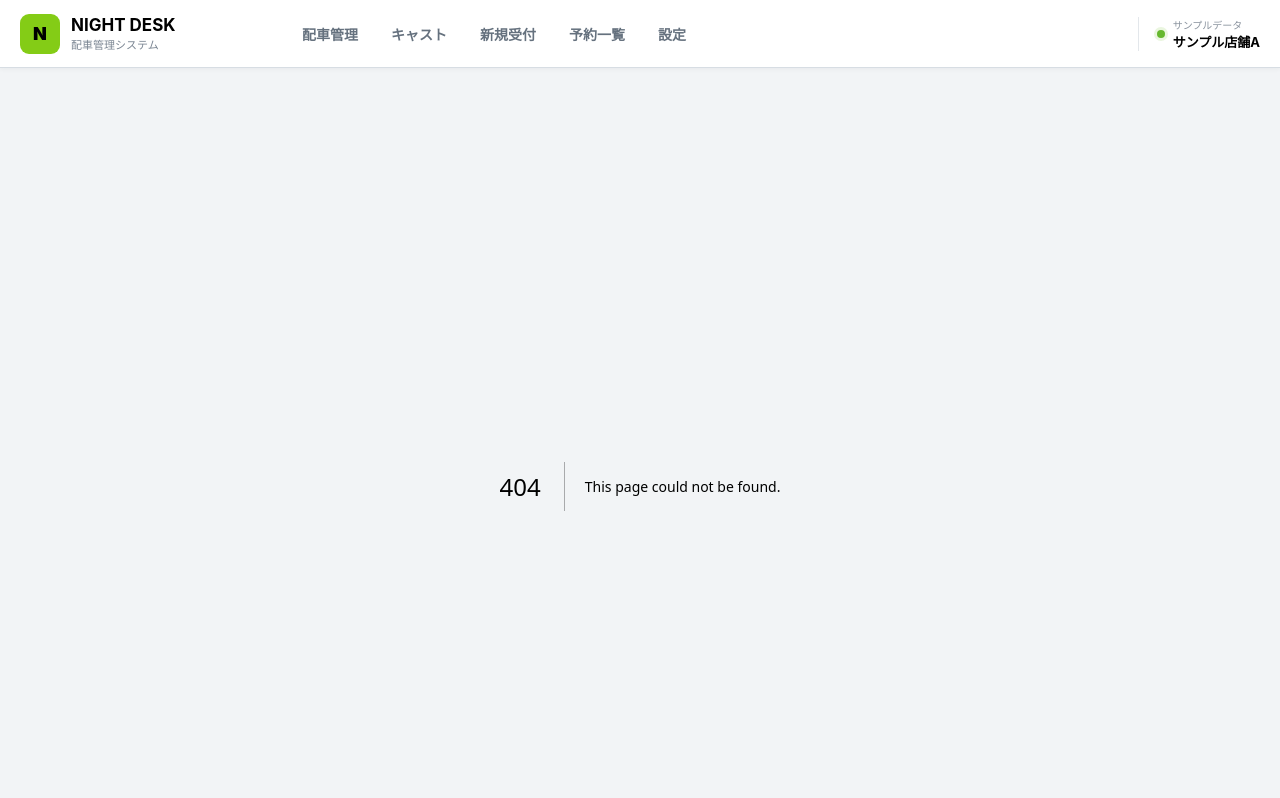
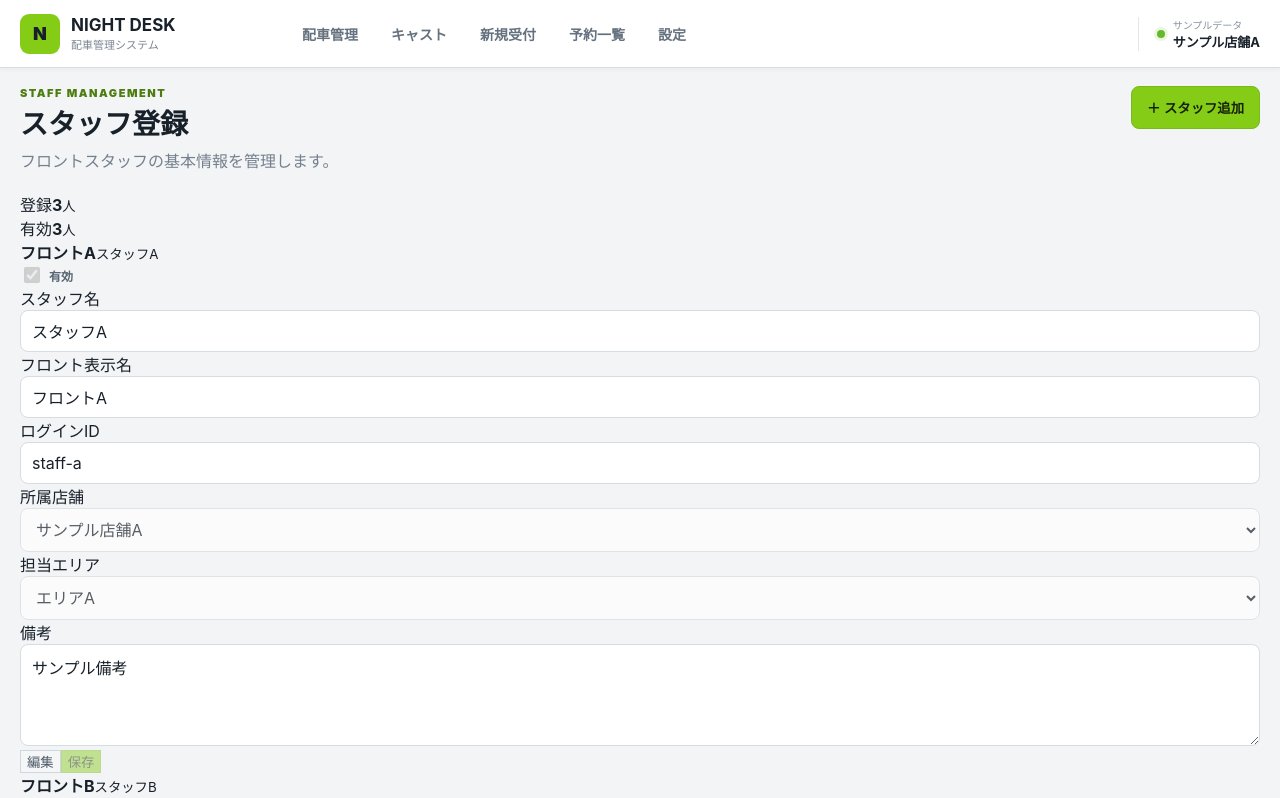
Before and after one commit to admozisan-design/night-desk, a Next.js app: page /staff in a window 1280 px wide. Before the commit this address had no page. Shown: the top 798 px of the page. Built offline with nearby package versions, Linux system fonts and the light colour scheme.

Commit message:
Add staff registration master page

```diff
--- /dev/null
+++ b/app/staff/page.tsx
@@ -0,0 +1,211 @@
+"use client";
+
+import { FormEvent, useEffect, useState } from "react";
+import { staff as defaultStaff } from "@/lib/mock-data";
+import { loadStaff, saveStaff } from "@/lib/storage";
+import type { Staff } from "@/lib/types";
+
+const areas=["エリアA","エリアB","エリアC","エリアD","エリアE","エリアF"];
+const shops=["サンプル店舗A","サンプル店舗B","サンプル店舗C"];
+
+function cloneStaff(staff:Staff):Staff{
+  return {...staff};
+}
+
+export default function StaffPage(){
+  const [staff,setStaff]=useState<Staff[]>(defaultStaff);
+  const [editing,setEditing]=useState<Record<string,boolean>>({});
+  const [drafts,setDrafts]=useState<Record<string,Staff>>({});
+  const [addOpen,setAddOpen]=useState(false);
+  const [saved,setSaved]=useState(false);
+
+  useEffect(()=>setStaff(loadStaff(defaultStaff)),[]);
+
+  function commit(next:Staff[]){
+    setStaff(next);
+    saveStaff(next);
+    setSaved(true);
+    window.setTimeout(()=>setSaved(false),1200);
+  }
+
+  function startEdit(item:Staff){
+    setDrafts(prev=>({...prev,[item.id]:cloneStaff(item)}));
+    setEditing(prev=>({...prev,[item.id]:true}));
+  }
+
+  function updateDraft(id:string,changes:Partial<Staff>){
+    setDrafts(prev=>{
+      const base=prev[id] ?? cloneStaff(staff.find(s=>s.id===id)!);
+      return {...prev,[id]:{...base,...changes}};
+    });
+  }
+
+  function saveCard(id:string){
+    const draft=drafts[id];
+    if(!draft) return;
+    commit(staff.map(item=>item.id===id?cloneStaff(draft):item));
+    setEditing(prev=>({...prev,[id]:false}));
+    setDrafts(prev=>{
+      const next={...prev};
+      delete next[id];
+      return next;
+    });
+  }
+
+  function addStaff(e:FormEvent<HTMLFormElement>){
+    e.preventDefault();
+    const fd=new FormData(e.currentTarget);
+    const name=String(fd.get("name")||"").trim();
+    const displayName=String(fd.get("displayName")||"").trim();
+    const loginId=String(fd.get("loginId")||"").trim();
+    if(!name || !displayName || !loginId) return;
+
+    const item:Staff={
+      id:crypto.randomUUID(),
+      name,
+      displayName,
+      loginId,
+      shop:String(fd.get("shop")||"サンプル店舗A"),
+      area:String(fd.get("area")||"エリアA"),
+      notes:String(fd.get("notes")||"").trim(),
+      active:true
+    };
+
+    commit([...staff,item]);
+    e.currentTarget.reset();
+    setAddOpen(false);
+  }
+
+  return <div className="staffManagementPage">
+    <header className="pageHeader staffRegistryHeader">
+      <div>
+        <p className="eyebrow">STAFF MANAGEMENT</p>
+        <h1>スタッフ登録</h1>
+        <p>フロントスタッフの基本情報を管理します。</p>
+      </div>
+      <div className="staffHeaderActions">
+        {saved && <span className="saveToast">保存しました</span>}
+        <button className="primaryButton" type="button" onClick={()=>setAddOpen(true)}>＋ スタッフ追加</button>
+      </div>
+    </header>
+
+    <section className="staffSummary">
+      <div><span>登録</span><strong>{staff.length}</strong><small>人</small></div>
+      <div><span>有効</span><strong>{staff.filter(s=>s.active!==false).length}</strong><small>人</small></div>
+    </section>
+
+    <section className="staffCardGrid">
+      {staff.map(item=>{
+        const isEditing=!!editing[item.id];
+        const current=isEditing ? (drafts[item.id]??item) : item;
+
+        return <article key={item.id} className={`staffCard ${current.active===false?"isInactive":""} ${isEditing?"isEditing":""}`}>
+          <div className="staffCardHeader">
+            <div>
+              <strong>{current.displayName || current.name}</strong>
+              <small>{current.name}</small>
+            </div>
+            <label className="switchLabel">
+              <input
+                type="checkbox"
+                checked={current.active!==false}
+                disabled={!isEditing}
+                onChange={e=>updateDraft(item.id,{active:e.target.checked})}
+              />
+              <span>有効</span>
+            </label>
+          </div>
+
+          <div className="staffCardBody">
+            <label>スタッフ名
+              <input value={current.name} disabled={!isEditing}
+                onChange={e=>updateDraft(item.id,{name:e.target.value})}/>
+            </label>
+
+            <label>フロント表示名
+              <input value={current.displayName} disabled={!isEditing}
+                onChange={e=>updateDraft(item.id,{displayName:e.target.value})}/>
+            </label>
+
+            <label>ログインID
+              <input value={current.loginId} disabled={!isEditing}
+                onChange={e=>updateDraft(item.id,{loginId:e.target.value})}/>
+            </label>
+
+            <label>所属店舗
+              <select value={current.shop} disabled={!isEditing}
+                onChange={e=>updateDraft(item.id,{shop:e.target.value})}>
+                {shops.map(shop=><option key={shop}>{shop}</option>)}
+              </select>
+            </label>
+
+            <label>担当エリア
+              <select value={current.area} disabled={!isEditing}
+                onChange={e=>updateDraft(item.id,{area:e.target.value})}>
+                {areas.map(area=><option key={area}>{area}</option>)}
+              </select>
+            </label>
+
+            <label>備考
+              <textarea rows={4} value={current.notes??""} disabled={!isEditing}
+                onChange={e=>updateDraft(item.id,{notes:e.target.value})}
+                placeholder="スタッフに関するメモ"/>
+            </label>
+          </div>
+
+          <div className="staffCardActions">
+            <button type="button" className="castEditButton" disabled={isEditing} onClick={()=>startEdit(item)}>編集</button>
+            <button type="button" className="castSaveButton" disabled={!isEditing} onClick={()=>saveCard(item.id)}>保存</button>
+          </div>
+        </article>
+      })}
+    </section>
+
+    {addOpen && <div className="castModalBackdrop" onMouseDown={e=>{if(e.currentTarget===e.target)setAddOpen(false);}}>
+      <div className="staffAddModal" role="dialog" aria-modal="true" aria-labelledby="staff-add-title">
+        <div className="castAddModalHeader">
+          <div>
+            <p className="eyebrow">ADD STAFF</p>
+            <h2 id="staff-add-title">スタッフ追加</h2>
+          </div>
+          <button className="castModalClose" type="button" onClick={()=>setAddOpen(false)}>×</button>
+        </div>
+
+        <form className="staffAddForm" onSubmit={addStaff}>
+          <label>スタッフ名
+            <input name="name" required autoFocus placeholder="例：スタッフD"/>
+          </label>
+
+          <label>フロント表示名
+            <input name="displayName" required placeholder="例：フロントD"/>
+          </label>
+
+          <label>ログインID
+            <input name="loginId" required placeholder="例：staff-d"/>
+          </label>
+
+          <label>所属店舗
+            <select name="shop" defaultValue="サンプル店舗A">
+              {shops.map(shop=><option key={shop}>{shop}</option>)}
+            </select>
+          </label>
+
+          <label>担当エリア
+            <select name="area" defaultValue="エリアA">
+              {areas.map(area=><option key={area}>{area}</option>)}
+            </select>
+          </label>
+
+          <label>備考
+            <textarea name="notes" rows={4} placeholder="スタッフに関するメモ"/>
+          </label>
+
+          <div className="castAddModalActions">
+            <button type="button" className="secondaryButton" onClick={()=>setAddOpen(false)}>キャンセル</button>
+            <button type="submit" className="primaryButton">スタッフを登録</button>
+          </div>
+        </form>
+      </div>
+    </div>}
+  </div>
+}
```
